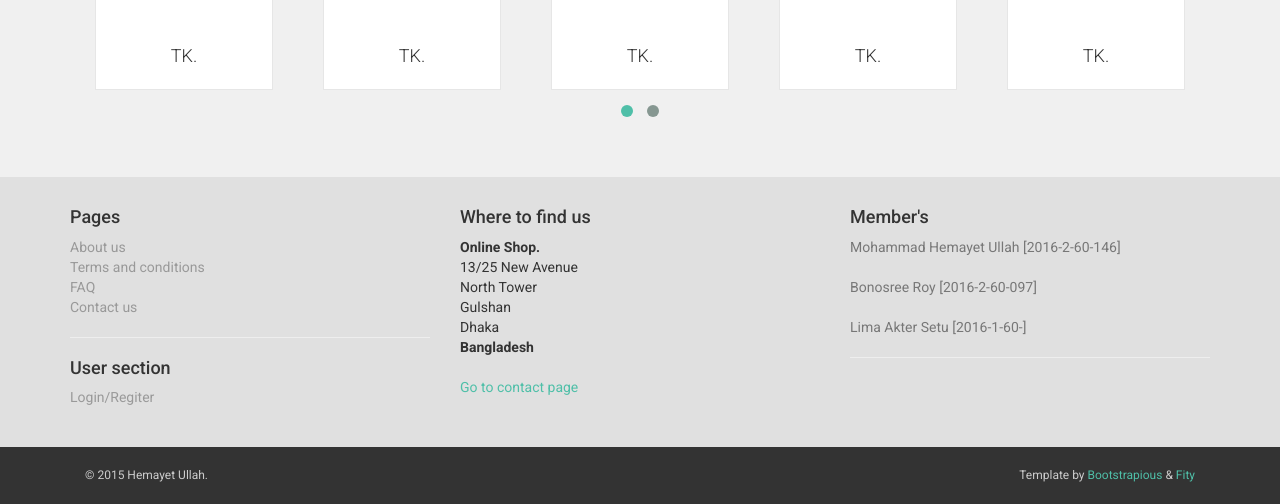
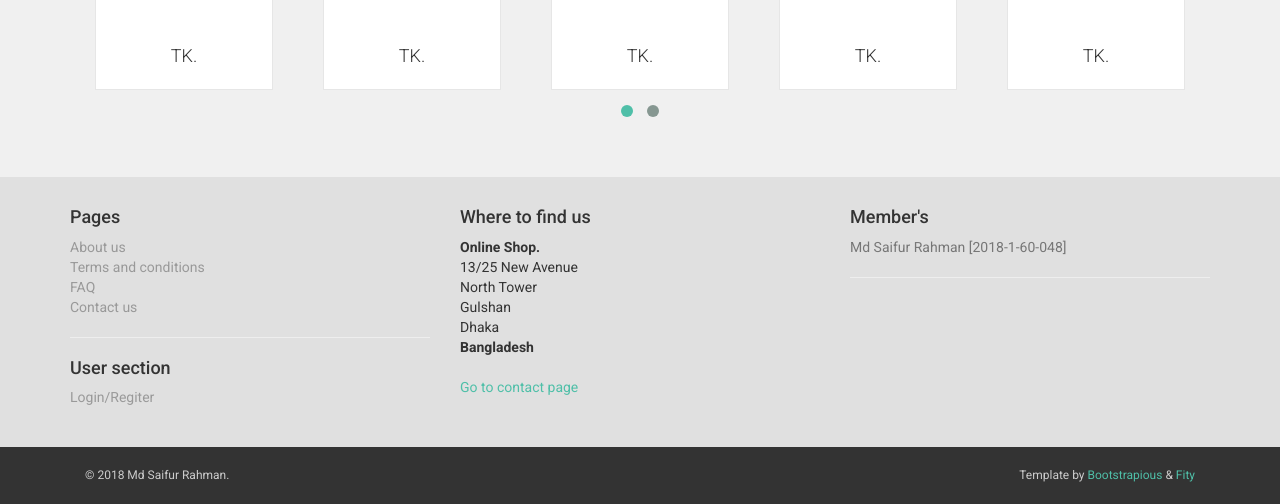
Before and after one commit to saifrahmania/OnlineShop, a PHP site: page / in a window 1280 px wide. Shown: the part 1034-1538 px from the top of the page. Run offline with PHP 8.4, Linux system fonts and the light colour scheme; data that the repository does not hold is empty; some libraries are stand-ins or nearby versions.

Commit message:
Update footer.php

```diff
--- a/online-shop-main/footer.php
+++ b/online-shop-main/footer.php
@@ -58,9 +58,8 @@
 
                         <h4>Member's</h4>
 
-                        <p class="text-muted">Mohammad Hemayet Ullah [2016-2-60-146]</p>
-                        <p class="text-muted">Bonosree Roy [2016-2-60-097]</p>
-                        <p class="text-muted">Lima Akter Setu [2016-1-60-]</p>
+                        <p class="text-muted">Md Saifur Rahman [2018-1-60-048]</p>
+
                         <hr>
 
 
@@ -87,7 +86,7 @@
         <div id="copyright">
             <div class="container">
                 <div class="col-md-6">
-                    <p class="pull-left">© 2015 Hemayet Ullah.</p>
+                    <p class="pull-left">© 2018 Md Saifur Rahman.</p>
 
                 </div>
                 <div class="col-md-6">
```
